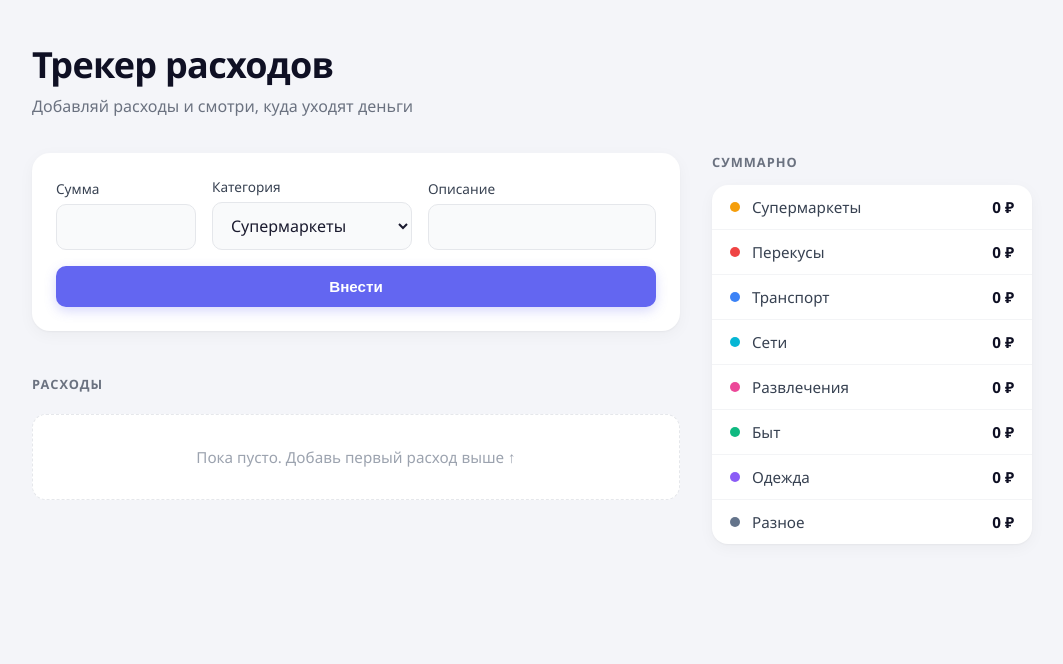
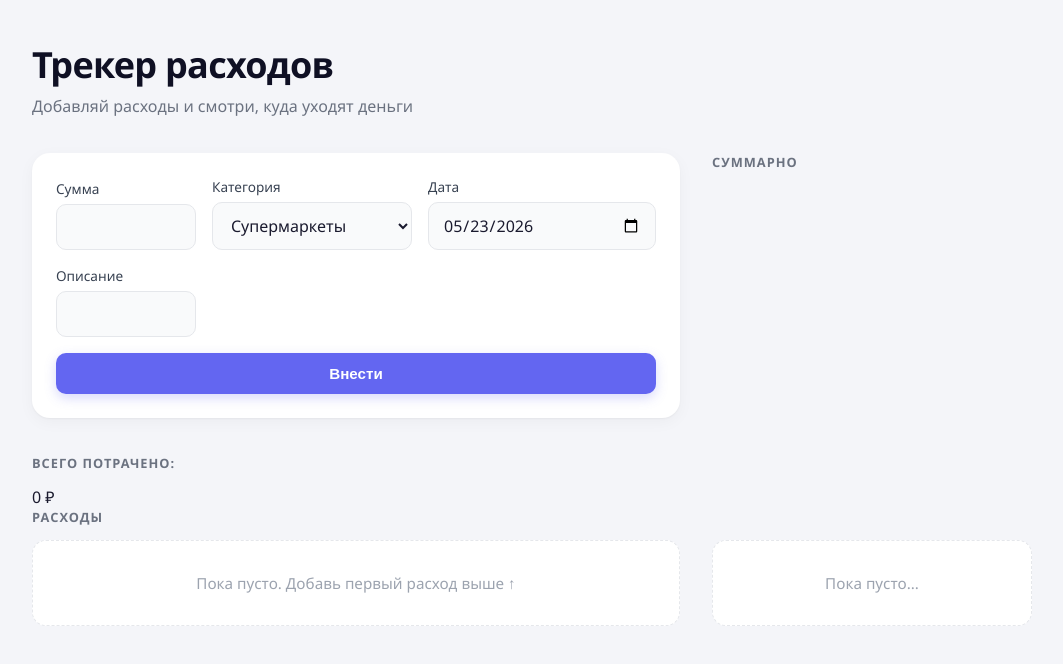
Before and after one commit to anainoissse/expense-tracker, a React (Vite) app: page / in a window 1280 px wide. Shown: the top 664 px of the page, without its empty margins (108-1171 px from the left). Built offline with nearby package versions, Linux system fonts and the light colour scheme.

Commit message:
Даты расходов, общий итог и empty state

```diff
--- a/src/App.css
+++ b/src/App.css
@@ -176,11 +176,7 @@ h2 {
   margin-bottom: 36px;
 }
 
-/* Пустое состояние — чисто CSS, без правки JSX.
-   Псевдо-элемент ::before появится, только если <div> вообще не имеет дочерних элементов. */
-.expensesList:empty::before {
-  content: "Пока пусто. Добавь первый расход выше ↑";
-  display: block;
+.expensesList__empty {
   text-align: center;
   padding: 32px 16px;
   color: #9ca3af;
@@ -188,6 +184,7 @@ h2 {
   background: #fff;
   border-radius: 14px;
   border: 1.5px dashed #e5e7eb;
+  margin-bottom: 36px;
 }
 
 .expenseItem {
--- a/src/App.tsx
+++ b/src/App.tsx
@@ -7,6 +7,20 @@ import type { Category, Expense } from './types'
 
 const CATEGORIES = ['Супермаркеты', 'Перекусы', 'Транспорт', 'Сети', 'Развлечения', 'Быт', 'Одежда', 'Разное'] as const;
 
+function getTodayISO(): string {
+  const d = new Date();
+  const yyyy = d.getFullYear();
+  const mm = String(d.getMonth() + 1).padStart(2, '0'); // месяцы 0–11!
+  const dd = String(d.getDate()).padStart(2, '0');
+  return `${yyyy}-${mm}-${dd}`;
+}
+
+const moneyFormatter = new Intl.NumberFormat('ru-RU', {
+  style: 'currency',
+  currency: 'RUB',
+  maximumFractionDigits: 0,
+})
+
 const App = () => {
   const [expenses, setExpenses] = useState<Expense[]>(() => {
     const saved = localStorage.getItem('expenses')
@@ -15,6 +29,7 @@ const App = () => {
   const [sum, setSum] = useState('');
   const [category, setCategory] = useState<Category>(CATEGORIES[0]);
   const [note, setNote] = useState('');
+  const [date, setDate] = useState(getTodayISO());
   const [error, setError] = useState('');
 
   useEffect(() => {
@@ -27,6 +42,11 @@ const App = () => {
   }), Object.fromEntries(CATEGORIES.map(cat => [cat, 0])) as Record<Category, number>
 )
 
+  const totalSpent = expenses.reduce(
+    (acc, expense) => acc + expense.sum,
+    0
+  )
+
   const handleSubmit = (e: FormEvent<HTMLFormElement>) => {
     e.preventDefault();
     if (!sum || Number(sum)<=0) {
@@ -34,8 +54,9 @@ const App = () => {
       return
     }
     setError('')
-    setExpenses([...expenses, { id: Date.now(), sum: Number(sum), category, note }])
+    setExpenses([...expenses, { id: Date.now(), sum: Number(sum), category, date, note }])
     setSum('')
+    setDate(getTodayISO())
     setNote('')
     setCategory(CATEGORIES[0])
   }
@@ -75,6 +96,17 @@ const App = () => {
         </label>
 
         <label className="expensesForm__label">
+          <span>Дата</span>
+          <input
+            name="date"
+            className="expensesForm__input expensesForm__input-date"
+            type="date"
+            value={date}
+            onChange={(e) => setDate(e.target.value)}
+          />
+        </label>
+
+        <label className="expensesForm__label">
           <span>Описание</span>
           <input
             name="note"
@@ -88,22 +120,39 @@ const App = () => {
         <button type="submit" className="buttonSubmit">Внести</button>
       </form>
 
+
+        <section className="totalSpent">
+          <h2>Всего потрачено:</h2>
+          <p className="totalSpent__amount">{ moneyFormatter.format(totalSpent) }</p>
+        </section>
+
       <h2>Расходы</h2>
+      {expenses.length === 0 ? (
+        <p className="expensesList__empty">Пока пусто. Добавь первый расход выше ↑</p>
+      ) : (
       <div className="expensesList">
         {expenses.map((expense) => (
           <ExpenseItem key={expense.id} expense={expense} onDelete={handleDelete} />
         ))}
       </div>
+      )}
 
       <h2>Суммарно</h2>
+
+      {expenses.length === 0 ? (
+        <p className="expensesList__empty">Пока пусто...</p>
+      ) : (
       <ul className="totalList">
-        {Object.entries(totalByCategory).map(([cat, total]) => (
+        {Object.entries(totalByCategory)
+        .filter(([_cat, total]) => total > 0)
+        .map(([cat, total]) => (
           <li key={cat}>
             <span>{cat}</span>
-            <span className="totalList__amount">{total} ₽</span>
+            <span className="totalList__amount">{moneyFormatter.format(total)}</span>
           </li>
         ))}
       </ul>
+      )}
     </div>
   )
 }
--- a/src/ExpenseItem.tsx
+++ b/src/ExpenseItem.tsx
@@ -1,15 +1,27 @@
-import {Expense} from "./types"
+import type { Expense } from "./types"
+
+const formatter = new Intl.DateTimeFormat('ru-RU', {
+  day: '2-digit',
+  month: '2-digit',
+  year: 'numeric',
+});
+const moneyFormatter = new Intl.NumberFormat('ru-RU', {
+  style: 'currency',
+  currency: 'RUB',
+  maximumFractionDigits: 0,
+})
 
 interface ExpenseItemProps {
   expense: Expense;
-  onDelete: (id:number) => void;
+  onDelete: (id: number) => void;
 }
 
 const ExpenseItem = ({ expense, onDelete }: ExpenseItemProps) => {
   return (
     <div className="expenseItem">
-      <span className="expenseItem__sum">{expense.sum} ₽</span>
+      <span className="expenseItem__sum">{ moneyFormatter.format(expense.sum) }</span>
       <span className="expenseItem__category">{expense.category}</span>
+      <span className="expenseItem__date">{formatter.format(new Date(expense.date))}</span>
       {expense.note && <span className="expenseItem__note">{expense.note}</span>}
       <button className="buttonDelete" onClick={() => onDelete(expense.id)}>Удалить</button>
     </div>
--- a/src/types.ts
+++ b/src/types.ts
@@ -5,5 +5,6 @@ export interface Expense {
     id: number;
     sum: number;
     category: Category;
+    date: string; // ISO date "YYYY-MM-DD"
     note?: string;
 }
```
